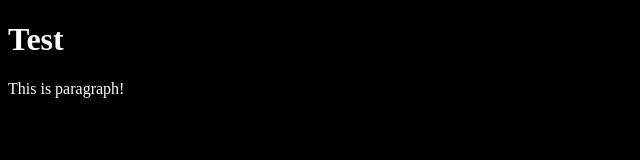
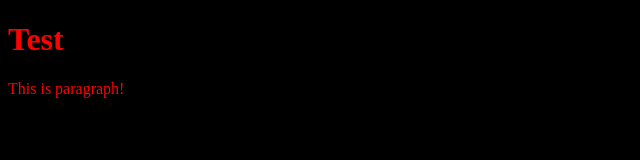
Before and after one commit to MHussainAli/testRepo, a plain HTML site: page index.html in a window 1280 px wide. Shown: the whole page, without its empty margins (0-640 px from the left). Drawn offline with Linux system fonts and the light colour scheme.

Commit message:
change color h1+p

```diff
--- a/styles/style.css
+++ b/styles/style.css
@@ -2,3 +2,6 @@ body{
     background-color: #000;
     color: #fff;
 }
+h1,p{
+    color: red;
+}
```
